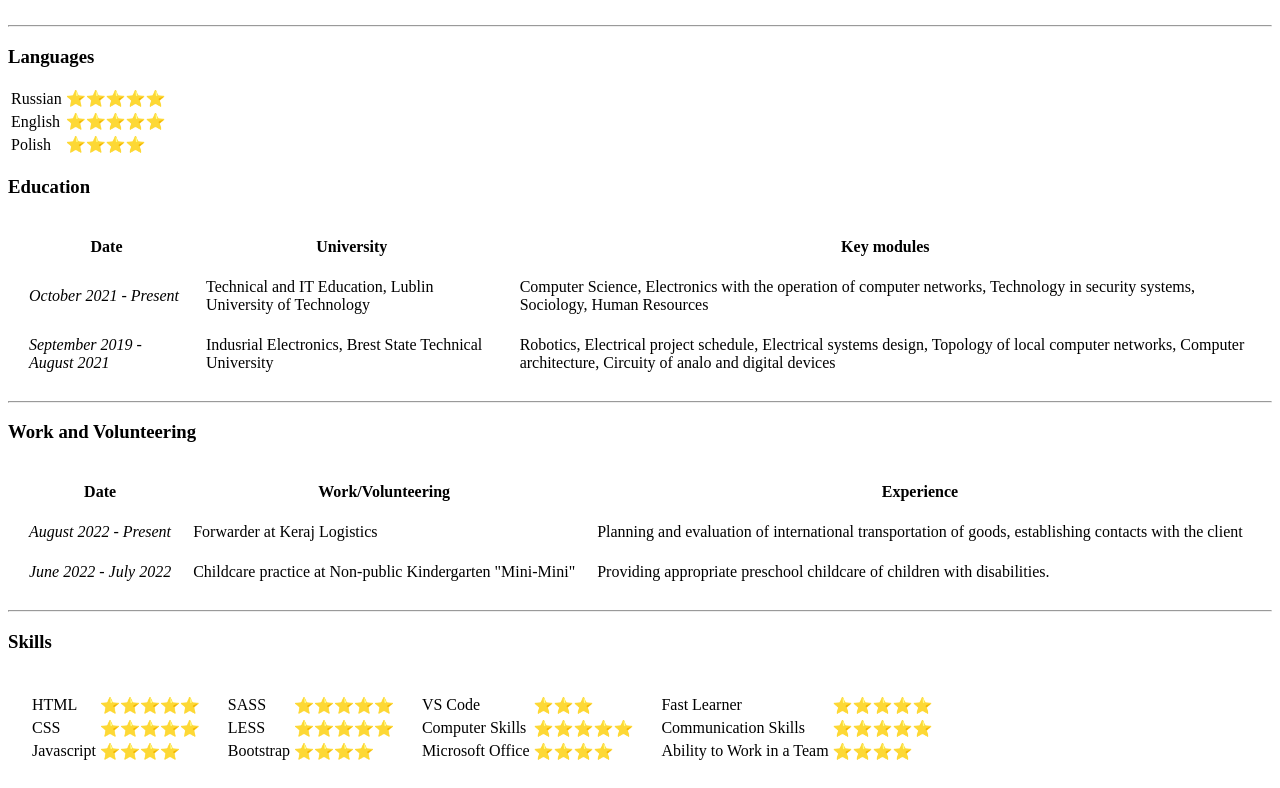
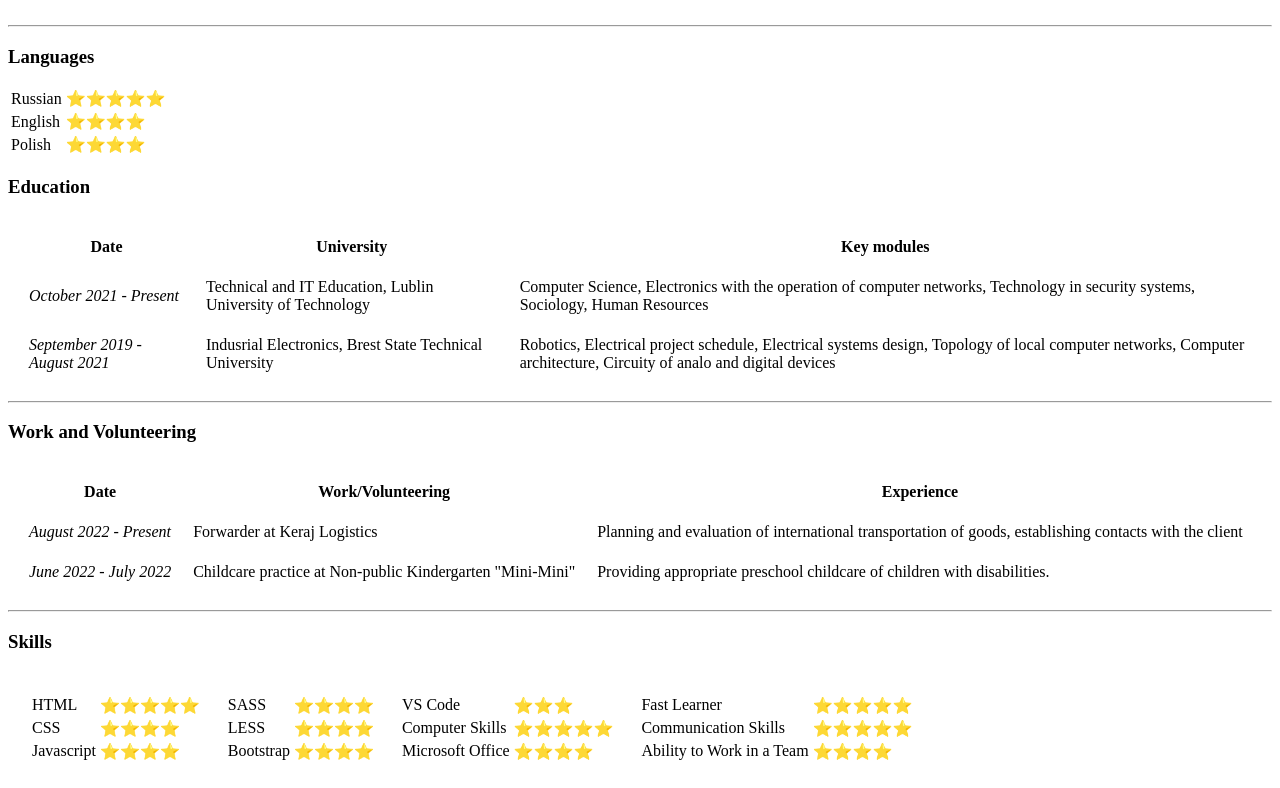
Before and after one commit to VladsonX/cv, a plain HTML site: page index.html in a window 1280 px wide. Shown: the part 233-1021 px from the top of the page. Drawn offline with Linux system fonts and the light colour scheme.

Commit message:
Stars improved

```diff
--- a/index.html
+++ b/index.html
@@ -35,7 +35,7 @@
         </tr>
         <tr>
             <td>English</td>
-            <td>⭐⭐⭐⭐⭐</td>
+            <td>⭐⭐⭐⭐</td>
         </tr>
         <tr>
             <td>Polish</td>
@@ -102,7 +102,7 @@
                     </tr>
                     <tr>
                         <td>CSS</td>
-                        <td>⭐⭐⭐⭐⭐</td>
+                        <td>⭐⭐⭐⭐</td>
                     </tr>
                     <tr>
                         <td>Javascript</td>
@@ -114,11 +114,11 @@
                 <table>
                     <tr>
                         <td>SASS</td>
-                        <td>⭐⭐⭐⭐⭐</td>
+                        <td>⭐⭐⭐⭐</td>
                     </tr>
                     <tr>
                         <td>LESS</td>
-                        <td>⭐⭐⭐⭐⭐</td>
+                        <td>⭐⭐⭐⭐</td>
                     </tr>
                     <tr>
                         <td>Bootstrap</td>
```
